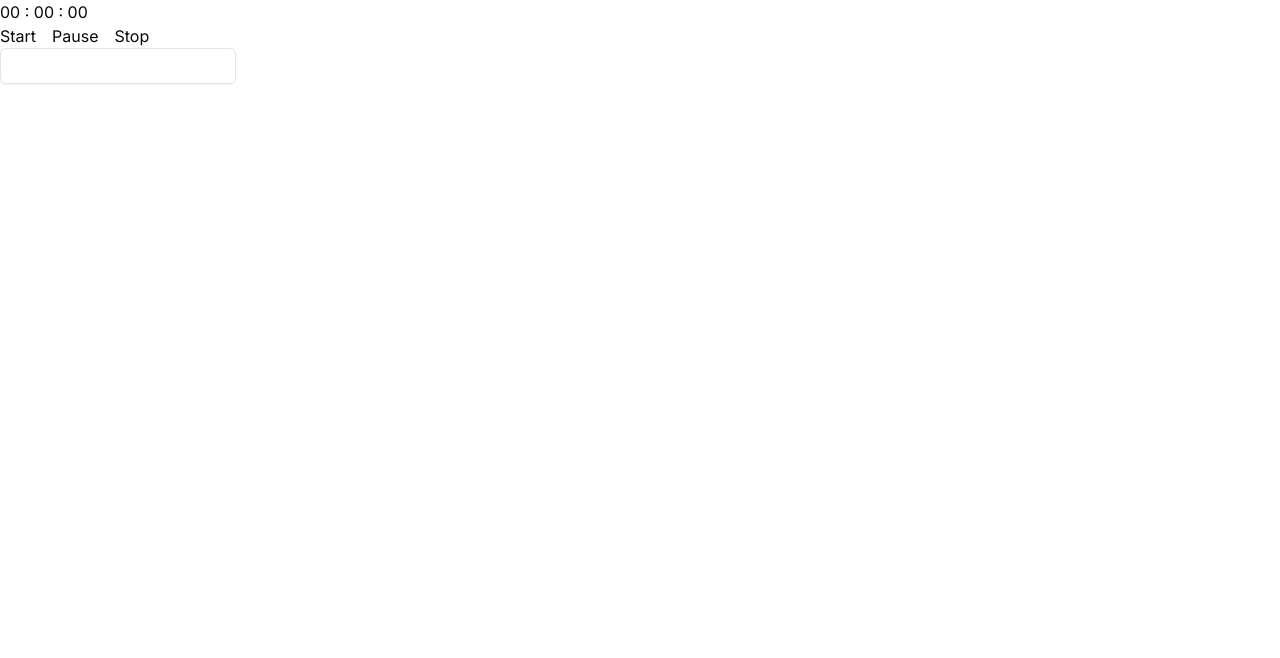
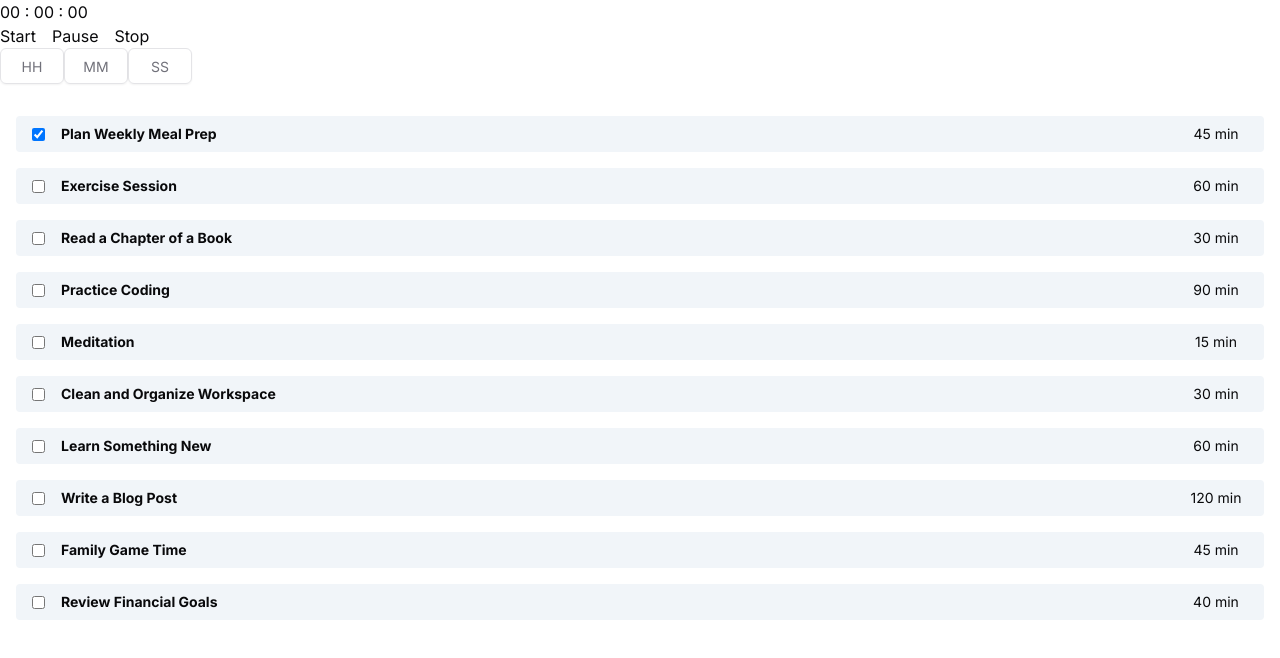
Before and after one commit to seanoliver/pace, a Next.js app: page / in a window 1280 px wide. Shown: the top 658 px of the page. Built offline with nearby package versions, Linux system fonts and the light colour scheme.

Commit message:
Add TaskList component and SortableList component

```diff
--- a/src/app/page.tsx
+++ b/src/app/page.tsx
@@ -1,9 +1,11 @@
 import CountdownTimer from '@/components/CountdownTimer';
+import TaskList from '@/components/SortableList';
 
 export default function Home() {
   return (
-    <div className='flex w-full h-full'>
+    <div className='flex w-full h-full flex-col gap-4'>
       <CountdownTimer />
+      <TaskList />
     </div>
   )
 }
--- /dev/null
+++ b/src/components/SortableItem.tsx
@@ -0,0 +1,97 @@
+import { Task } from '@/lib/types';
+import { useSortable } from '@dnd-kit/sortable';
+import { CSS } from '@dnd-kit/utilities';
+import { useEffect, useRef, useState } from 'react';
+import { Input } from './ui/input';
+
+export default function SortableItem({ task, id }: { task: Task; id: number }) {
+	const [isEditing, setIsEditing] = useState(false);
+	const [isDragging, setIsDragging] = useState(false);
+	const [editableText, setEditableText] = useState(task.title);
+
+	const dragTimeoutRef = useRef<NodeJS.Timeout>();
+
+	const dragDelay = 200;
+	let dragTimeout: NodeJS.Timeout;
+
+	const { attributes, listeners, setNodeRef, transform, transition } =
+		useSortable({ id });
+
+	const style = {
+		transform: CSS.Transform.toString(transform),
+		transition,
+	};
+
+	const handleBlur = () => {
+		setIsEditing(false);
+    task.title = editableText; // TODO: Update in DB
+
+	};
+
+	const handleTextClick = () => {
+		console.log('click');
+		if (!isDragging) {
+			setIsEditing(true);
+		}
+	};
+
+	const initDrag = () => {
+		console.log('drag');
+		setIsDragging(true);
+	};
+
+	const handleMouseDown = (event: React.MouseEvent) => {
+		dragTimeoutRef.current = setTimeout(initDrag, dragDelay);
+	};
+
+	const handleMouseUp = () => {
+		clearTimeout(dragTimeoutRef.current);
+		if (!isDragging) handleTextClick();
+		setIsDragging(false);
+	};
+
+	const handleTextChange = (event: React.ChangeEvent<HTMLInputElement>) => {
+		setEditableText(event.target.value);
+	};
+
+	useEffect(() => {
+		return () => {
+			if (dragTimeoutRef.current) {
+				clearTimeout(dragTimeoutRef.current);
+			}
+		};
+	}, []);
+
+	return (
+		<div
+			className='flex items-center gap-4 bg-slate-100 px-4 py-2 rounded'
+			ref={setNodeRef}
+			style={style}
+			onMouseDown={handleMouseDown}
+			onMouseUp={handleMouseUp}
+			{...(isEditing ? {} : { ...attributes, ...listeners })}>
+			<input
+				type='checkbox'
+				checked={task.completed}
+			/>
+			<div className='flex-grow'>
+				{isEditing ? (
+					<Input
+						type='text'
+						value={editableText}
+						onChange={handleTextChange}
+						onBlur={handleBlur}
+						autoFocus
+					/>
+				) : (
+					<div
+						onClick={handleTextClick}
+						className='flex-grow'>
+						<div className='font-bold'>{task.title}</div>
+					</div>
+				)}
+			</div>
+			<div className='w-16 text-center'>{task.duration} min</div>
+		</div>
+	);
+}
--- /dev/null
+++ b/src/components/SortableList.tsx
@@ -0,0 +1,63 @@
+'use client';
+
+import { useState } from 'react';
+import {
+	DndContext,
+	closestCenter,
+	KeyboardSensor,
+	PointerSensor,
+	useSensor,
+	useSensors,
+} from '@dnd-kit/core';
+import {
+	arrayMove,
+	SortableContext,
+	sortableKeyboardCoordinates,
+	verticalListSortingStrategy,
+} from '@dnd-kit/sortable';
+import SortableItem from './SortableItem';
+import { Task } from '@/lib/types';
+import { TASKS } from '@/lib/constants';
+
+export default function SortableList() {
+	const [tasks, setTasks] = useState<Task[]>(TASKS);
+
+	const handleDragEnd = (event: any) => {
+		const { active, over } = event;
+		if (over && active.id !== over.id) {
+			setTasks(tasks => {
+				const oldIndex = tasks.findIndex(task => task.id === active.id);
+				const newIndex = tasks.findIndex(task => task.id === over.id);
+				return arrayMove(tasks, oldIndex, newIndex);
+			});
+		}
+	};
+
+	const sensors = useSensors(
+		useSensor(PointerSensor),
+		useSensor(KeyboardSensor, {
+			coordinateGetter: sortableKeyboardCoordinates,
+		})
+	);
+
+	return (
+		<DndContext
+			sensors={sensors}
+			collisionDetection={closestCenter}
+			onDragEnd={handleDragEnd}>
+			<SortableContext
+				items={tasks.map(task => task.id)}
+				strategy={verticalListSortingStrategy}>
+				<div className='flex p-4 flex-col gap-4 text-sm'>
+					{tasks.map((task: Task) => (
+						<SortableItem
+							key={task.id}
+							id={task.id}
+							task={task}
+						/>
+					))}
+				</div>
+			</SortableContext>
+		</DndContext>
+	);
+}
--- a/src/components/TimeSetter.tsx
+++ b/src/components/TimeSetter.tsx
@@ -2,22 +2,67 @@ import React, { useState } from 'react';
 import { Input } from './ui/input';
 
 const NumberFormatter: React.FC = () => {
-  const [value, setValue] = useState('');
+  const [hours, setHours] = useState('');
+  const [minutes, setMinutes] = useState('');
+  const [seconds, setSeconds] = useState('');
 
-  const formatInput = (inputValue: string) => {
-    // Remove non-digit characters
-    const numbersOnly = inputValue.replace(/\D/g, '');
-
-    // Split into pairs of two digits and join with ' : '
-    return numbersOnly.match(/.{1,2}/g)?.join(' : ') || '';
+  const handleHourChange = (event: React.ChangeEvent<HTMLInputElement>) => {
+    // Update hours state and validate
+    setHours(formatTimePart(event.target.value, 23));
   };
 
-  const handleChange = (event: React.ChangeEvent<HTMLInputElement>) => {
-    setValue(formatInput(event.target.value));
+  const handleMinuteSecondChange = (
+    event: React.ChangeEvent<HTMLInputElement>,
+    type: 'minutes' | 'seconds'
+  ) => {
+    // Update minutes or seconds state and validate
+    const value = formatTimePart(event.target.value, 59);
+    type === 'minutes' ? setMinutes(value) : setSeconds(value);
   };
 
+  const formatTimePart = (inputValue: string, max: number) => {
+    // Format to two digits and validate
+    let value = parseInt(inputValue, 10);
+    if (isNaN(value) || value < 0) {
+      value = 0;
+    } else if (value > max) {
+      value = max;
+    }
+    return value.toString().padStart(2, '0');
+  };
+
+  // Keyboard event handling for incrementing and decrementing values
+  // ...
+
+  const inputClasses = 'w-16 text-center'
+
   return (
-    <Input type="text" value={value} onChange={handleChange} />
+    <div className='flex'>
+      <Input
+        type="text"
+        value={hours}
+        placeholder="HH"
+        onChange={handleHourChange}
+        className={inputClasses}
+        // Additional props for keyboard event handling
+      />
+      <Input
+        type="text"
+        value={minutes}
+        placeholder="MM"
+        className={inputClasses}
+        onChange={(e) => handleMinuteSecondChange(e, 'minutes')}
+        // Additional props for keyboard event handling
+      />
+      <Input
+        type="text"
+        value={seconds}
+        placeholder="SS"
+        className={inputClasses}
+        onChange={(e) => handleMinuteSecondChange(e, 'seconds')}
+        // Additional props for keyboard event handling
+      />
+    </div>
   );
 };
 
--- /dev/null
+++ b/src/lib/constants.ts
@@ -0,0 +1,79 @@
+export const TASKS = [
+	{
+		id: 1,
+		title: 'Plan Weekly Meal Prep',
+		notes:
+			'Decide on healthy and diverse meals for the week, including snacks.',
+		duration: 45,
+		completed: true,
+	},
+	{
+		id: 2,
+		title: 'Exercise Session',
+		notes:
+			'30 minutes cardio, 15 minutes strength training, 15 minutes stretching.',
+		duration: 60,
+		completed: false,
+	},
+	{
+		id: 3,
+		title: 'Read a Chapter of a Book',
+		notes: 'Focus on a non-fiction book for continuous learning.',
+		duration: 30,
+		completed: false,
+	},
+	{
+		id: 4,
+		title: 'Practice Coding',
+		notes:
+			'Work on a personal project or solve new problems on coding platforms.',
+		duration: 90,
+		completed: false,
+	},
+	{
+		id: 5,
+		title: 'Meditation',
+		notes: 'A short session to improve focus and reduce stress.',
+		duration: 15,
+		completed: false,
+	},
+	{
+		id: 6,
+		title: 'Clean and Organize Workspace',
+		notes: 'Tidy up the desk, organize papers, clean computer peripherals.',
+		duration: 30,
+		completed: false,
+	},
+	{
+		id: 7,
+		title: 'Learn Something New',
+		notes:
+			'Could be a new software tool, a concept in AI, or a language lesson.',
+		duration: 60,
+		completed: false,
+	},
+	{
+		id: 8,
+		title: 'Write a Blog Post',
+		notes:
+			'Share insights or experiences related to software engineering or AI.',
+		duration: 120,
+		completed: false,
+	},
+	{
+		id: 9,
+		title: 'Family Game Time',
+		notes:
+			'Engage in a fun activity with the kids, like a board game or a puzzle.',
+		duration: 45,
+		completed: false,
+	},
+	{
+		id: 10,
+		title: 'Review Financial Goals',
+		notes:
+			'Check on investments, budget for the upcoming month, set new financial targets.',
+		duration: 40,
+		completed: false,
+	},
+];
--- /dev/null
+++ b/src/lib/types.ts
@@ -0,0 +1,7 @@
+export interface Task {
+	id: number;
+	title: string;
+	notes: string;
+	duration: number;
+	completed: boolean;
+}
```
